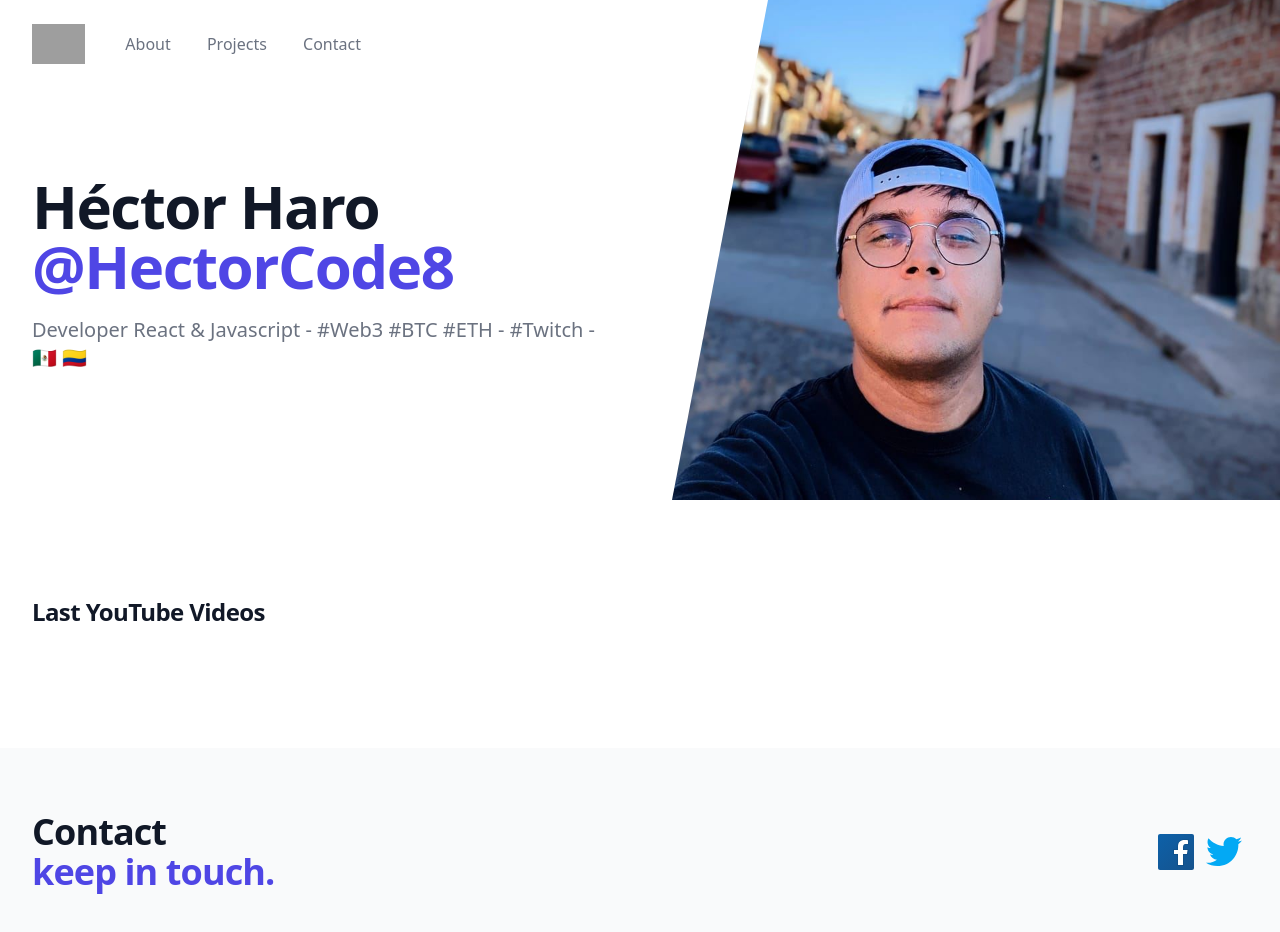
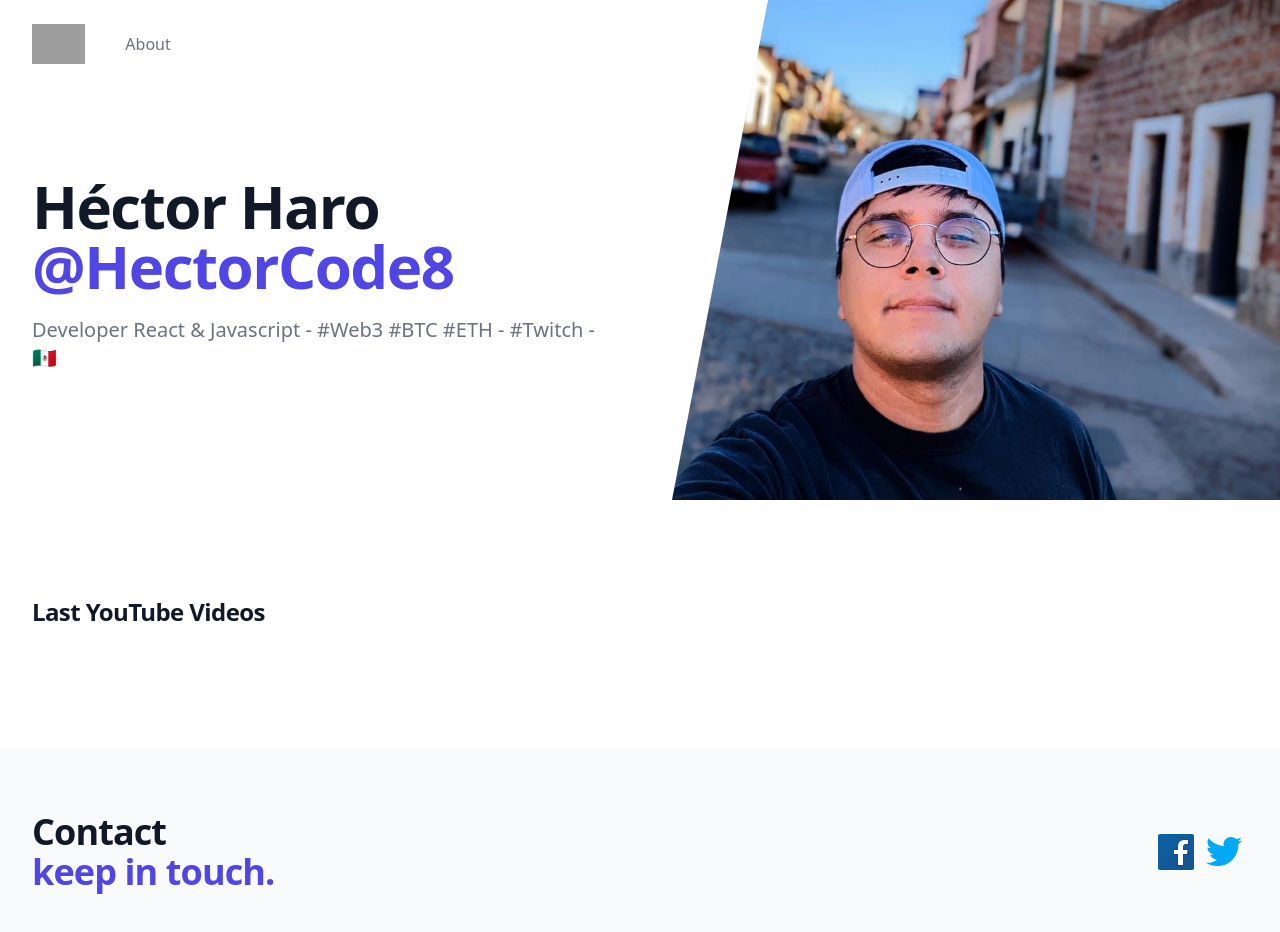
Before and after one commit to HectorCode8/async-landing, a website: page src/index.html in a window 1280 px wide. Drawn offline with nearby package versions, Linux system fonts and the light colour scheme; no server answers; grey boxes are pictures that could not be loaded.

Commit message:
add something

```diff
--- a/src/index.html
+++ b/src/index.html
@@ -29,8 +29,8 @@
               </div>
               <div class="hidden md:block md:ml-10 md:pr-4 md:space-x-8">
                 <a href="#" class="font-medium text-gray-500 hover:text-gray-900">About</a>
-                <a href="#" class="font-medium text-gray-500 hover:text-gray-900">Projects</a>
-                <a href="#" class="font-medium text-gray-500 hover:text-gray-900">Contact</a>
+                <!-- <a href="#" class="font-medium text-gray-500 hover:text-gray-900">Projects</a>
+                <a href="#" class="font-medium text-gray-500 hover:text-gray-900">Contact</a> -->
               </div>
             </nav>
           </div>
@@ -46,7 +46,7 @@
               class="mt-3 text-base text-gray-500 sm:mt-5 sm:text-lg sm:max-w-xl sm:mx-auto md:mt-5 md:text-xl lg:mx-0">
               Developer React & Javascript -
               #Web3 #BTC
-              #ETH - #Twitch - 🇲🇽 🇨🇴</p>
+              #ETH - #Twitch - 🇲🇽</p>
           </div>
         </main>
       </div>
```
Also changed, not shown: package.json (+5 -2 lines), 1 other file.
